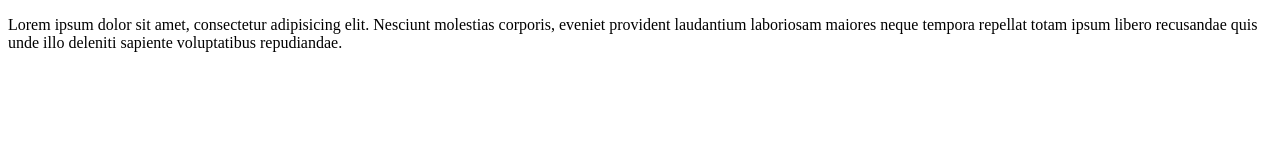
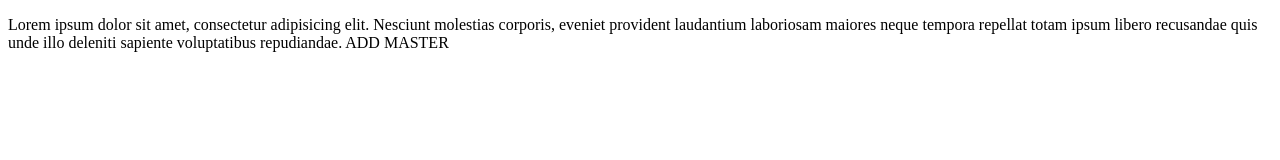
Before and after one commit to ELAALOUCH/TEST, a plain HTML site: page index.html in a window 1280 px wide. Drawn offline with Linux system fonts and the light colour scheme.

Commit message:
commit master

```diff
--- a/index.html
+++ b/index.html
@@ -9,6 +9,7 @@
 <body>
     <p>
         Lorem ipsum dolor sit amet, consectetur adipisicing elit. Nesciunt molestias corporis, eveniet provident laudantium laboriosam maiores neque tempora repellat totam ipsum libero recusandae quis unde illo deleniti sapiente voluptatibus repudiandae.
+        ADD MASTER
     </p>
 </body>
 </html>
```
